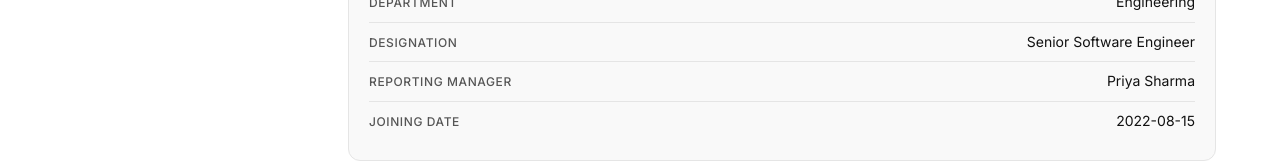
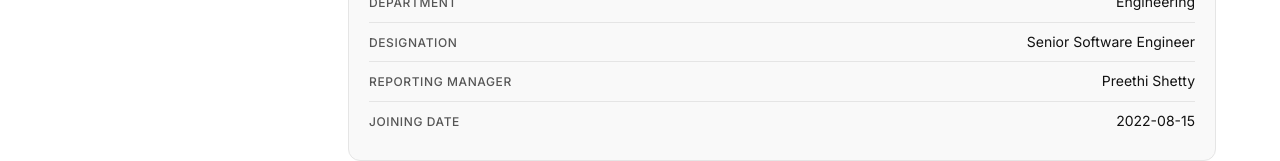
Before and after one commit to browser-agent-gradious/browser_frontend, a React (Vite) app: page /profile in a window 1280 px wide. Shown: the part 461-622 px from the top of the page. Built offline with nearby package versions, Linux system fonts and the light colour scheme; no server answers; the HTML template or start-up script is replaced by a standard one.

Commit message:
feat: Arjun reports to Preethi, hehe

```diff
--- a/src/data/profileData.js
+++ b/src/data/profileData.js
@@ -5,7 +5,7 @@ export const employee = {
     phone: '+91 98765 43210',
     department: 'Engineering',
     designation: 'Senior Software Engineer',
-    reportingManager: 'Priya Sharma',
+    reportingManager: 'Preethi Shetty',
     joiningDate: '2022-08-15',
     employmentType: 'Full-time',
     location: 'Hyderabad, Telangana',
```
